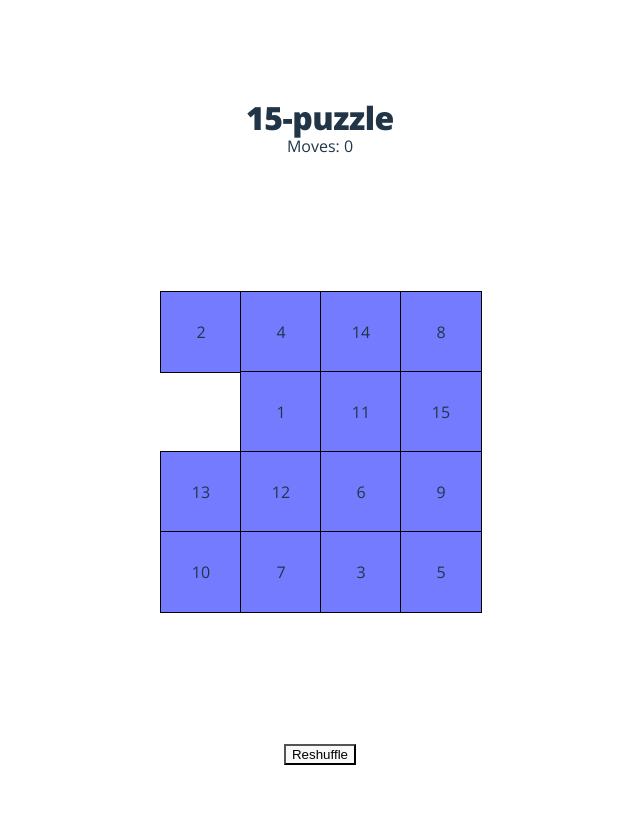
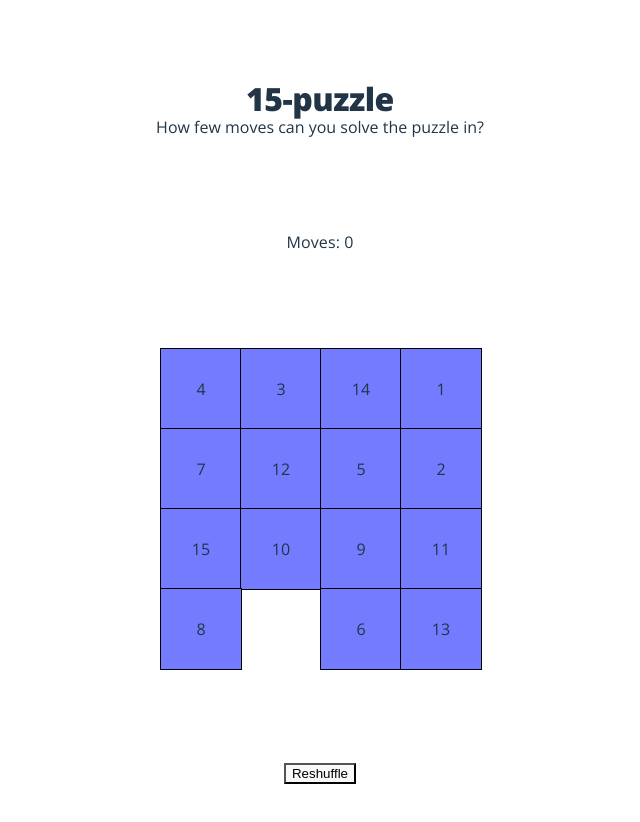
Before and after one commit to livoszlak/15-puzzle, a React (Vite) app: page / in a window 1280 px wide. Shown: the top 822 px of the page, without its empty margins (320-960 px from the left). Built offline with nearby package versions, Linux system fonts and the light colour scheme.

Commit message:
Working on move logic

```diff
--- a/src/App.tsx
+++ b/src/App.tsx
@@ -6,7 +6,6 @@ import Header from "./components/Header";
 import { useState } from "react";
 
 function App() {
-  const [moves, setMoves] = useState(0);
   return (
     <div className="App">
       <Box>
--- a/src/components/Board.tsx
+++ b/src/components/Board.tsx
@@ -2,9 +2,10 @@
 import Tile from "./Tile";
 import { constants } from "../constants/constants";
 import { useTiles } from "../hooks/useTiles";
+import { Typography } from "@mui/material";
 
 function Board() {
-  const { tiles, handleTileClick, handleShuffleClick } = useTiles();
+  const { tiles, handleTileClick, handleShuffleClick, moves } = useTiles();
 
   const style = {
     width: constants.BOARD_SIZE,
@@ -13,6 +14,14 @@ function Board() {
 
   return (
     <>
+      <Typography
+        variant="h4"
+        fontSize={"1rem"}
+        fontFamily={"Open Sans"}
+        sx={{ fontWeight: "400" }}
+      >
+        Moves: {moves}
+      </Typography>
       <ul style={style} className="board">
         {tiles.map((tile, index) => (
           <Tile
@@ -22,6 +31,7 @@ function Board() {
             width={constants.TILE_WIDTH}
             height={constants.TILE_HEIGHT}
             handleTileClick={handleTileClick}
+            gridSize={constants.GRID_SIZE}
           />
         ))}
       </ul>
--- a/src/components/Header.tsx
+++ b/src/components/Header.tsx
@@ -1,8 +1,9 @@
 import { Box, Typography } from "@mui/material";
 import { useTiles } from "../hooks/useTiles";
+import { useState } from "react";
 
 export default function Header() {
-  const { moves } = useTiles();
+  const [moves, setMoves] = useState(0);
   return (
     <Box>
       <Typography
@@ -11,7 +12,7 @@ export default function Header() {
         fontFamily={"Open Sans"}
         sx={{ fontWeight: "400" }}
       >
-        {`Moves: ${moves}`}
+        How few moves can you solve the puzzle in?
       </Typography>
     </Box>
   );
--- a/src/hooks/useTiles.ts
+++ b/src/hooks/useTiles.ts
@@ -9,16 +9,16 @@ export function useTiles() {
   const [isStarted, setIsStarted] = useState(false);
   const [moves, setMoves] = useState(0);
 
-  const shuffleTiles = () => {
+  const shuffleTiles = (): void => {
     setTiles((tiles) => {
       const shuffledTiles = shuffle([...tiles]);
       return shuffledTiles;
     });
   };
 
-  const swapTiles = (tileIndex: number) => {
+  const swapTiles = (tileIndex: number): void => {
     if (canSwap(tileIndex, tiles.indexOf(tiles.length - 1))) {
-      const swappedTiles = swap(
+      const swappedTiles: number[] = swap(
         tiles,
         tileIndex,
         tiles.indexOf(tiles.length - 1)
@@ -27,19 +27,17 @@ export function useTiles() {
     }
   };
 
-  const handleTileClick = (index: number) => {
+  const handleTileClick = (index: number): void => {
     swapTiles(index);
     setMoves((prevMoves) => prevMoves + 1);
-    console.log(moves);
   };
 
-  const handleShuffleClick = () => {
+  const handleShuffleClick = (): void => {
     shuffleTiles();
-    setMoves(1);
+    setMoves(0);
   };
 
-  const handleStartClick = () => {
-    console.log("started");
+  const handleStartClick = (): void => {
     shuffleTiles();
     setIsStarted(true);
   };
```
Also changed, not shown: src/components/Tile.tsx (+11 -2 lines).
